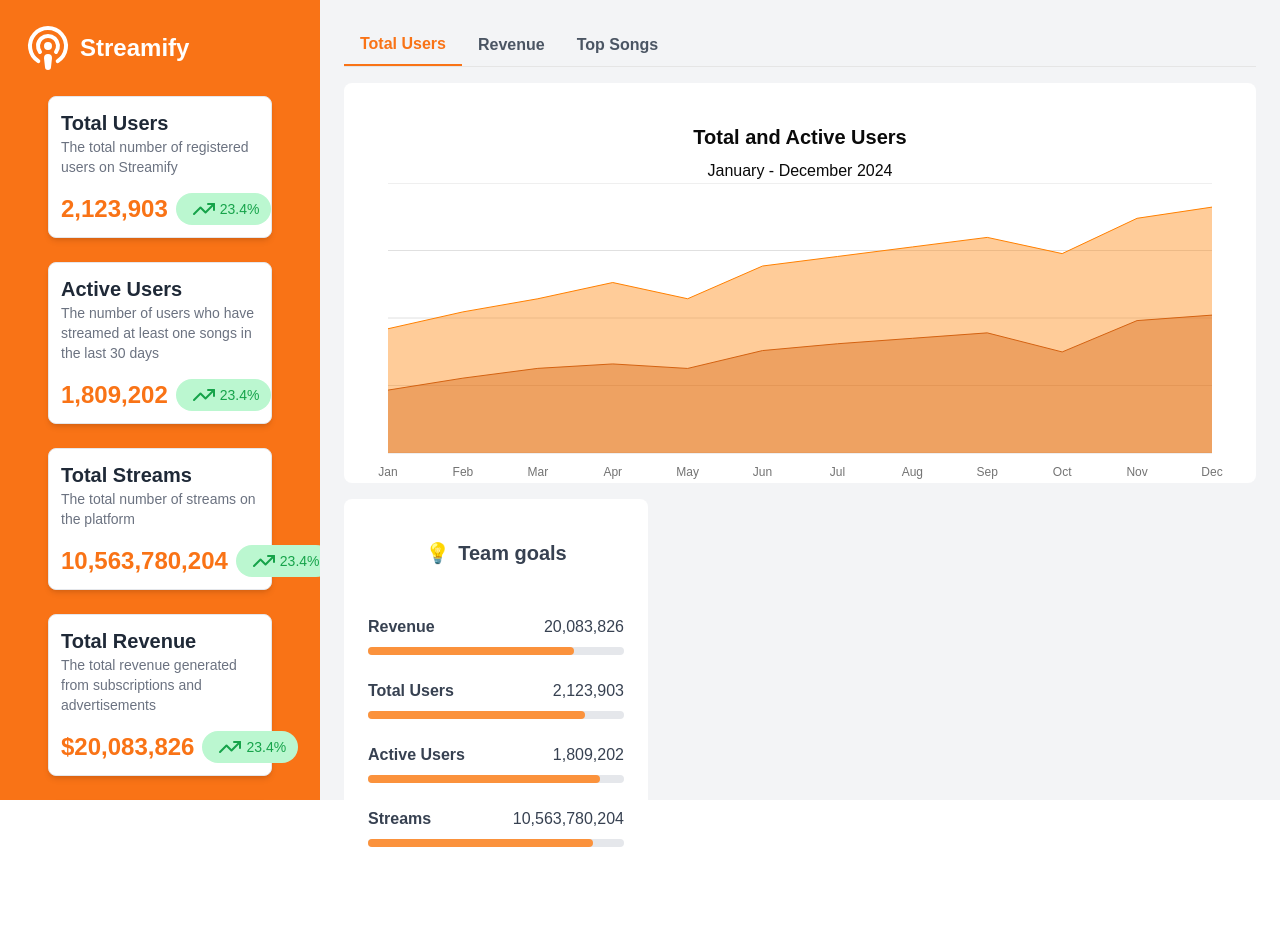
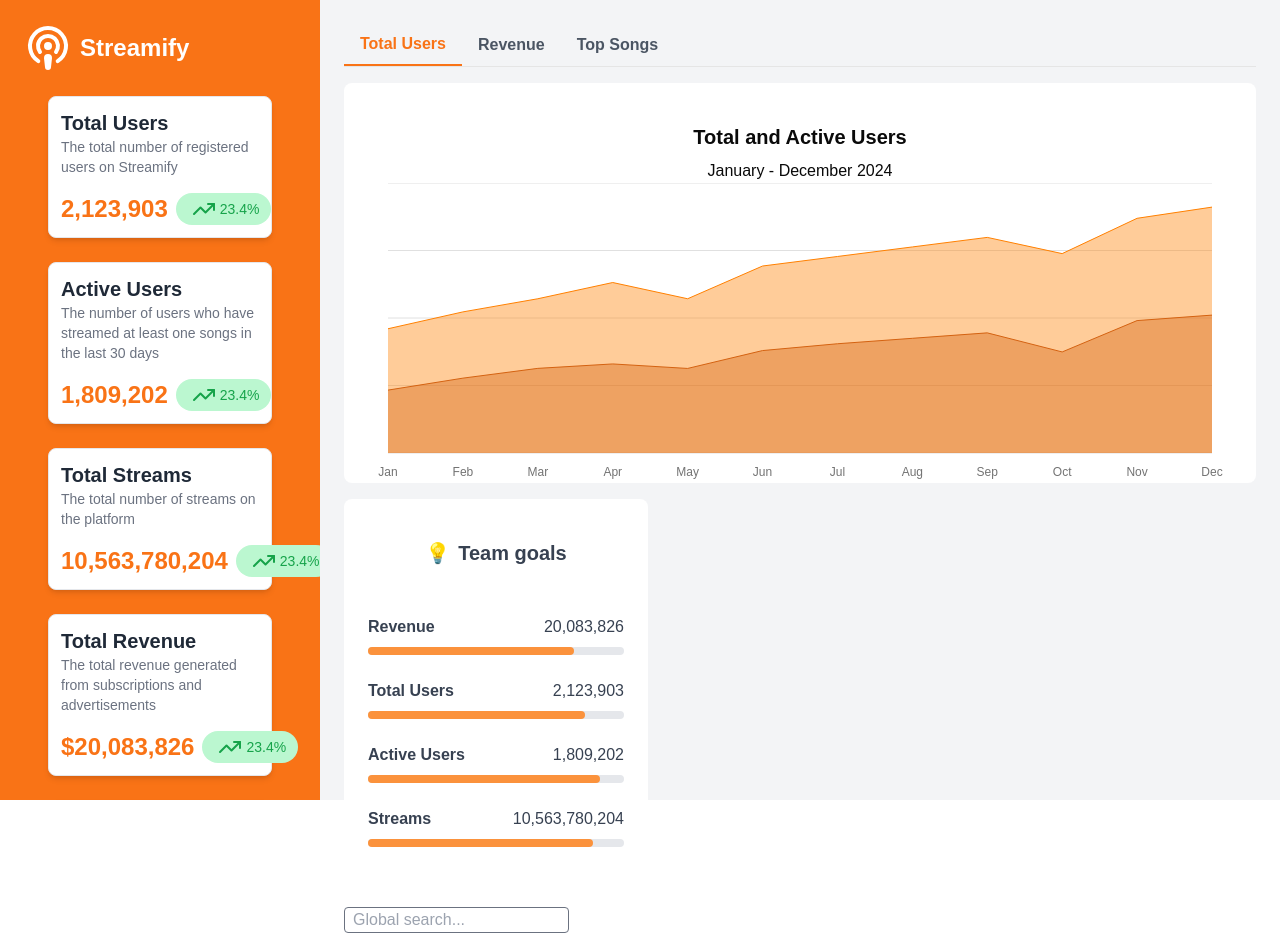
Before and after one commit to rto24/speedy-assessment, a Next.js app: page / in a window 1280 px wide. Shown: the top 935 px of the page. Built offline with nearby package versions, Linux system fonts and the light colour scheme.

Commit message:
styling inputs to be more visible

```diff
--- a/src/components/DataTable.tsx
+++ b/src/components/DataTable.tsx
@@ -202,7 +202,12 @@ const DataTable: React.FC = () => {
 
   return (
     <div>
-      <input type="text" onChange={(e) => handleSearchInput(e.target.value)}/>
+      <input
+        type="text"
+        onChange={(e) => handleSearchInput(e.target.value)}
+        className="mt-2 mb-2 pl-2 pr-2 border border-gray-500 rounded-sm"
+        placeholder="Global search..."
+      />
       <h1 className="text-2xl font-bold m-2">Recent Activity</h1>
       {/* Table Contents */}
       <Table>
@@ -314,7 +319,7 @@ const DataTable: React.FC = () => {
                   <input
                     type="text"
                     onChange={(e) => setSongFilterValue(e.target.value)}
-                    className="ml-2 mr-2"
+                    className="ml-2 mr-2 border border-gray-500 rounded-sm"
                   />
                   <button onClick={() => setSongNameModal(false)}>X</button>
                 </div>
@@ -383,7 +388,7 @@ const DataTable: React.FC = () => {
                   <input
                     type="text"
                     onChange={(e) => setArtistFilterValue(e.target.value)}
-                    className="ml-2 mr-2"
+                    className="ml-2 mr-2 border border-gray-500 rounded-sm"
                   />
                   <button onClick={() => setArtistModal(false)}>X</button>
                 </div>
```
